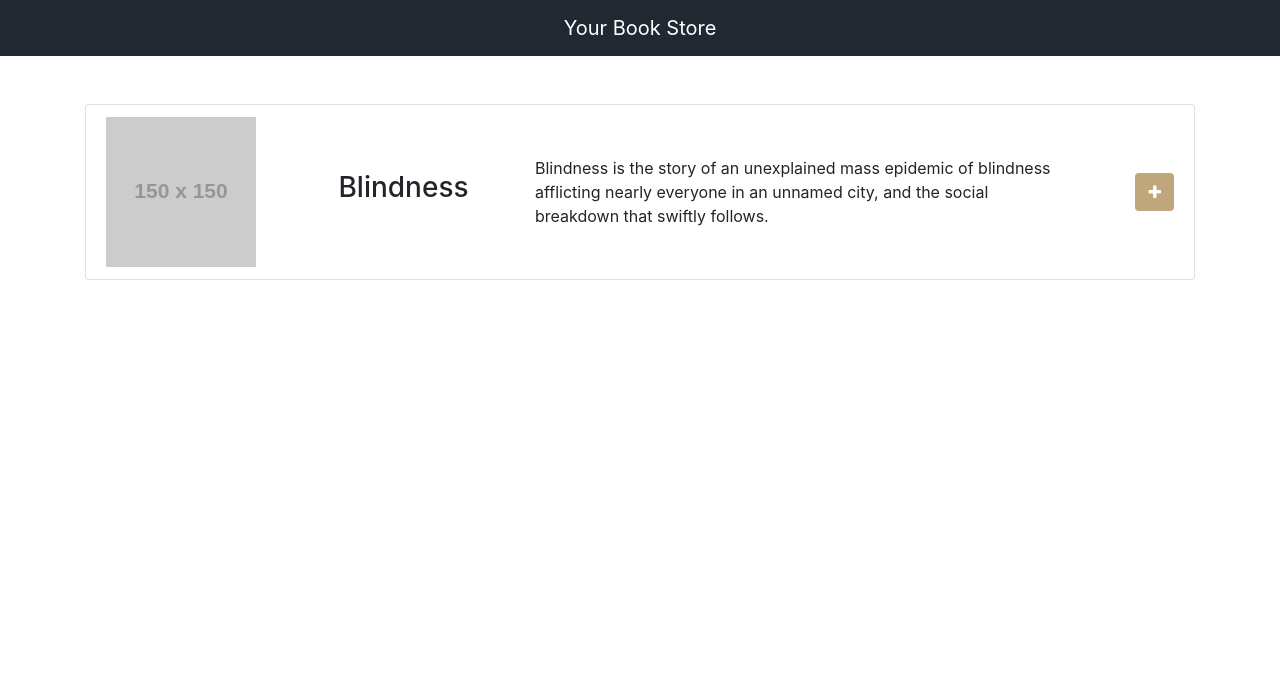
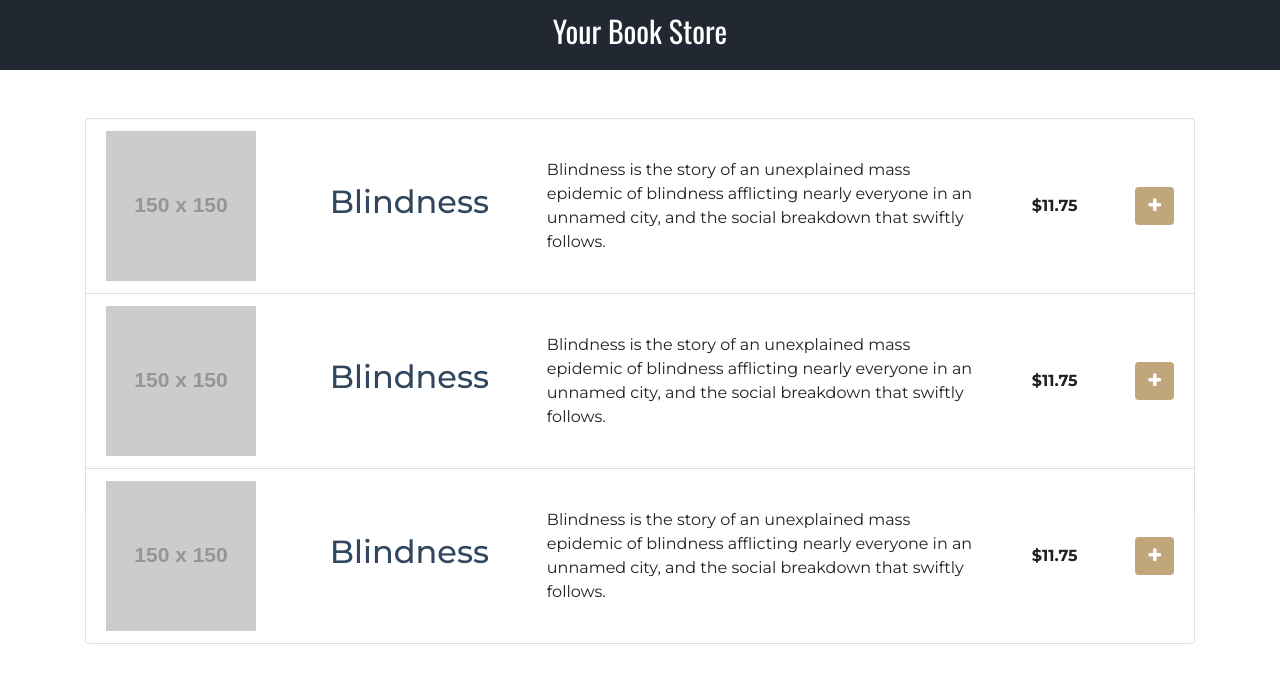
Before and after one commit to MarianaSouza/your-bookstore, a website: page index.html in a window 1280 px wide. Drawn offline with nearby package versions, Linux system fonts and the light colour scheme; placeholder pictures from the web are drawn by us.

Commit message:
adding price and font family

```diff
--- a/css/style.scss
+++ b/css/style.scss
@@ -7,11 +7,21 @@ $nude: #ececec;
 $black: #212121;
 $white: #ffffff;
 
+$font-primary:'Montserrat', sans-serif;
+$font-secondary: 'Oswald', sans-serif;
+
+body {
+  color: $black;
+  font-family: $font-primary;
   .navbar {
     background-color: $dark-blue;
     .navbar-brand {
       color: $white;
       margin: 0 auto;
+      font-family: $font-secondary;
+      h1{
+        font-size: 1.5em;
+      }
     }
   }
   section {
@@ -19,13 +29,24 @@ section {
     p {
       margin-bottom: 0;
     }
+    h2 {
+      color: $blue;
+      font-weight: 500;
+    }
     img {
       padding-right: 1em;
+    }
+    span{
+      font-weight: bold;
     }
     .list-group-item {
       flex-wrap: wrap;
     }
-  .btn{background-color: $gold; color: $white}
+    .btn {
+      background-color: $gold;
+      color: $white;
+    }
+  }
 }
 
 @media (min-width: 992px) {
@@ -33,19 +54,23 @@ section {
     li {
       justify-content: space-between;
       p {
-        width: 50%;
+        width: 40%;
       }
     }
   }
 }
-@media (max-width: 992px) {
+@media (max-width: 991px) {
   section {
     li {
-      h3{
+      h2 {
         margin-top: 0.5em;
       }
       p {
-        margin: 1rem 0;
+        margin: 1rem 0 0.5em 0;
+      }
+      span{
+        width: 100%;
+        margin-bottom: 1em;
       }
     }
   }
--- a/index.html
+++ b/index.html
@@ -3,7 +3,8 @@
   <head>
     <meta charset="UTF-8" />
     <meta name="viewport" content="width=device-width, initial-scale=1.0" />
-    <title>Book Store</title>
+    <title>Your Book Store</title>
+    <link href="https://fonts.googleapis.com/css2?family=Montserrat:wght@400;500;700&family=Oswald&display=swap" rel="stylesheet">
     <link
       rel="stylesheet"
       href="https://stackpath.bootstrapcdn.com/font-awesome/4.7.0/css/font-awesome.min.css"
@@ -14,24 +15,57 @@
   </head>
   <body>
     <nav class="navbar">
-      <a class="navbar-brand" href="#">Your Book Store</a>
+      <a class="navbar-brand" href="#"><h1>Your Book Store</h1></a>
     </nav>
     <section class="container">
       <!-- Content here -->
       <div class="row">
-        <div class="col">
+        <div class="col-sm">
           <ul class="list-group">
             <li class="list-group-item d-flex align-items-center">
               <img
                 src="https://via.placeholder.com/150"
                 alt="Placeholder Image"
               />
-              <h3>Blindness</h3>
+              <h2>Blindness</h2>
               <p>
                 Blindness is the story of an unexplained mass epidemic of
                 blindness afflicting nearly everyone in an unnamed city, and the
                 social breakdown that swiftly follows.
               </p>
+              <span>$11.75</span>
+              <button type="button" class="btn">
+                <i class="fa fa-plus" aria-hidden="true"></i>
+              </button>
+            </li>
+            <li class="list-group-item d-flex align-items-center">
+              <img
+                src="https://via.placeholder.com/150"
+                alt="Placeholder Image"
+              />
+              <h2>Blindness</h2>
+              <p>
+                Blindness is the story of an unexplained mass epidemic of
+                blindness afflicting nearly everyone in an unnamed city, and the
+                social breakdown that swiftly follows.
+              </p>
+              <span>$11.75</span>
+              <button type="button" class="btn">
+                <i class="fa fa-plus" aria-hidden="true"></i>
+              </button>
+            </li>
+            <li class="list-group-item d-flex align-items-center">
+              <img
+                src="https://via.placeholder.com/150"
+                alt="Placeholder Image"
+              />
+              <h2>Blindness</h2>
+              <p>
+                Blindness is the story of an unexplained mass epidemic of
+                blindness afflicting nearly everyone in an unnamed city, and the
+                social breakdown that swiftly follows.
+              </p>
+              <span>$11.75</span>
               <button type="button" class="btn">
                 <i class="fa fa-plus" aria-hidden="true"></i>
               </button>
```
Also changed, not shown: css/style.css, 1 other file. Lines whose indentation alone changed are shown as unchanged.
